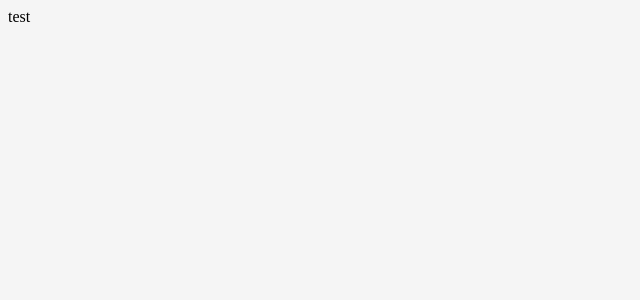
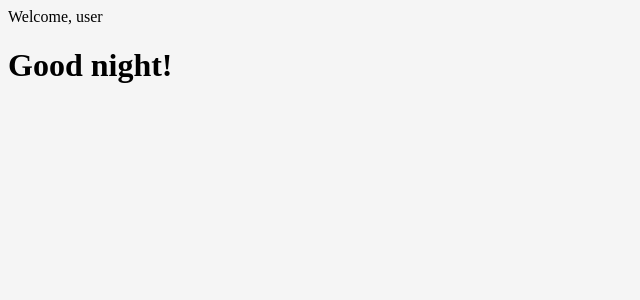
Before and after one commit to mickac/app, a React (Create React App) app: page / in a window 1280 px wide. Shown: the top 300 px of the page, without its empty margins (0-640 px from the left). Built offline with nearby package versions, Linux system fonts and the light colour scheme.

Commit message:
Class components practice

```diff
--- a/src/AppClasses.js
+++ b/src/AppClasses.js
@@ -7,7 +7,7 @@ function AppClasses(){
         </div>
     )
 }
-*/
+
 class AppClasses extends React.Component{
     render(){
         return(
@@ -17,5 +17,49 @@ class AppClasses extends React.Component{
         )
     }
 }
+*/
+
+//practice
+
+class AppClasses extends React.Component{
+    render(){
+        return(
+            <div>
+                <Header username="user"/>
+                <Greetings />
+            </div>
+        )
+    }
+
+}
+
+class Greetings extends React.Component{
+    render(){
+        const date = new Date()
+        const hours = date.getHours()
+        let timeOfDay
+
+        if(hours < 12) {
+            timeOfDay = "morning"
+        } else if (hours >= 12 && hours < 17) {
+            timeOfDay = "afternoon"
+        } else {
+            timeOfDay = "night"
+        }
+        return(
+            <h1>Good {timeOfDay}!</h1>
+        )
+    }
+}
+
+class Header extends React.Component{
+    render(){
+        return(
+            <header>
+                <p>Welcome, {this.props.username}</p>
+            </header>
+        )
+    }
+}
 
 export default AppClasses
```
